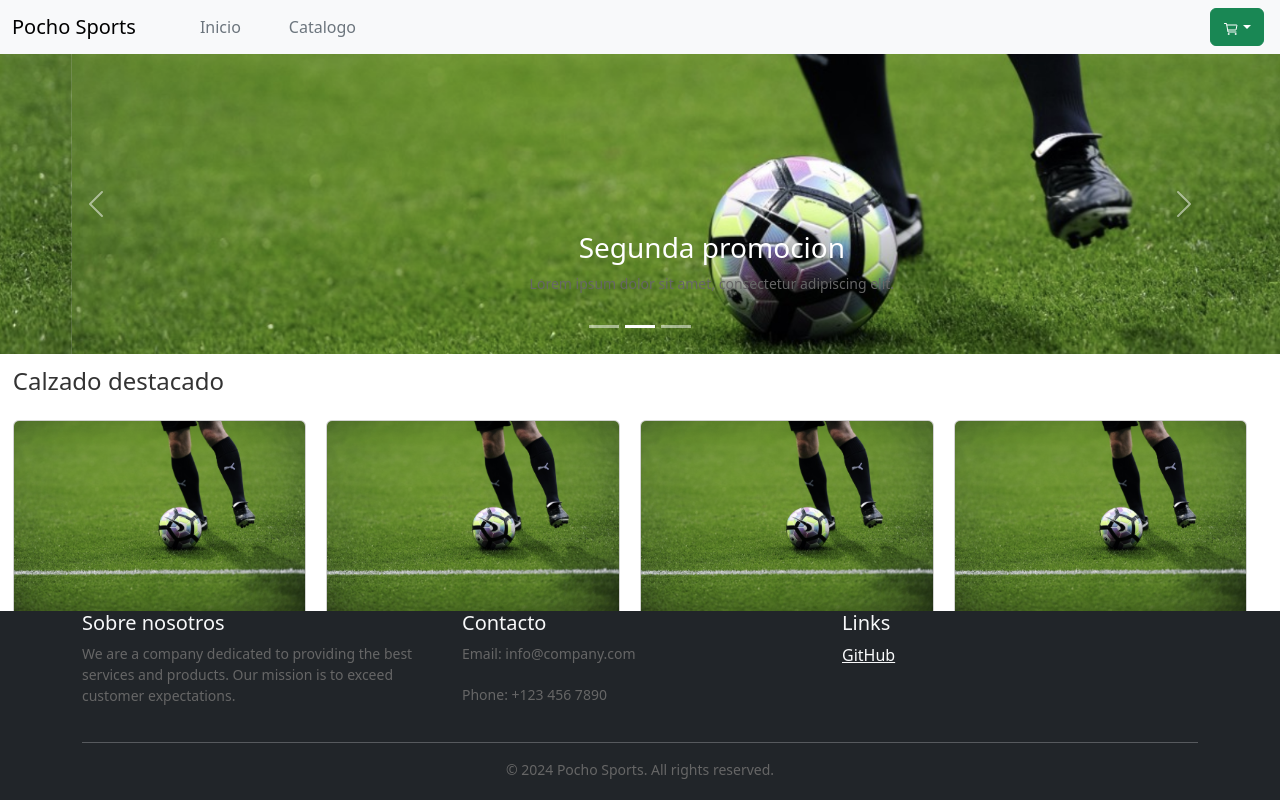
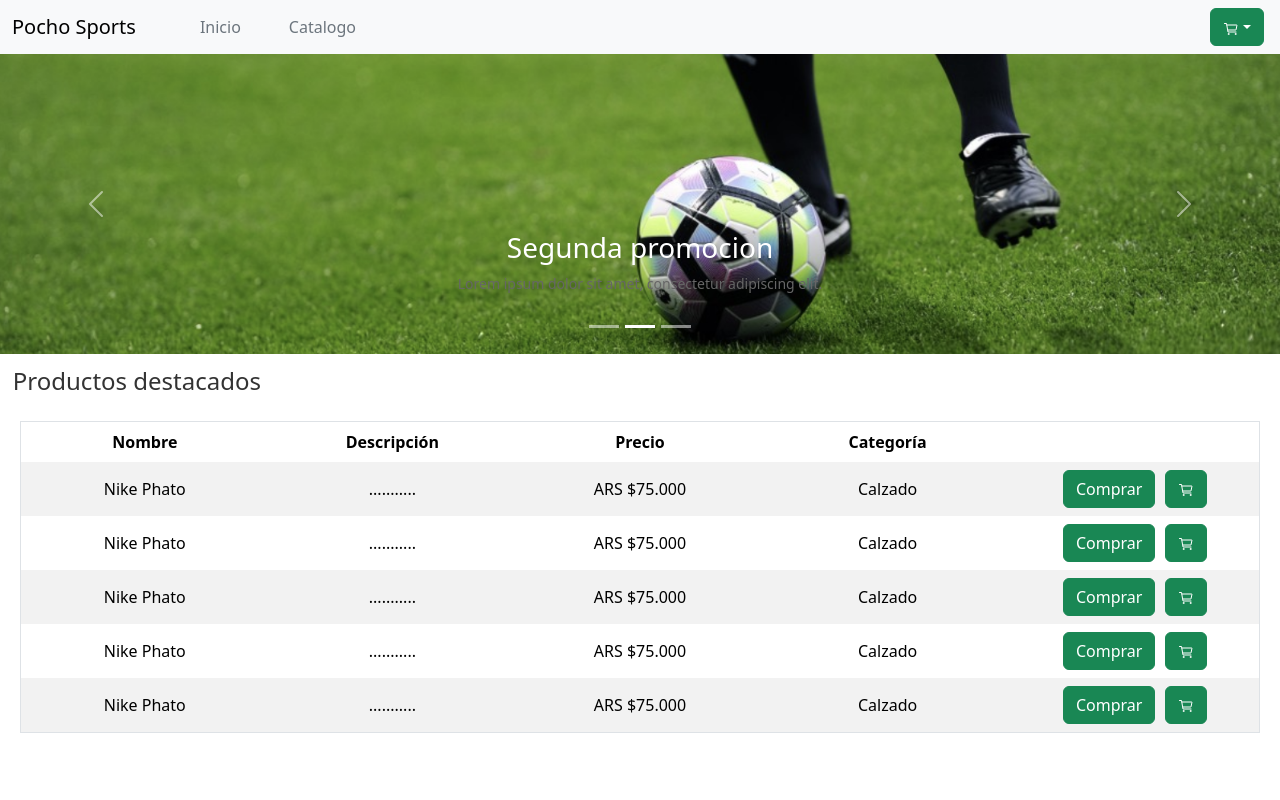
Before and after one commit to ImSaitam/proyecto_inet, a React (Create React App) app: page / in a window 1280 px wide. Shown: the top 800 px of the page. Built offline with nearby package versions, Linux system fonts and the light colour scheme; no server answers; the HTML template or start-up script is replaced by a standard one.

Commit message:
Cambie el inicio a como lo tenemos en el diseño, todo estatico

```diff
--- a/src/Footer.css
+++ b/src/Footer.css
@@ -1,11 +1,3 @@
 .col-md-4 {
     margin-top: 1em;
 }
-.footer-pocho{
-margin-top: auto;
-right: 0;
-left: 0;
-bottom: 0;
-position: absolute;
-
-}
--- a/src/components/Inicio.js
+++ b/src/components/Inicio.js
@@ -3,37 +3,31 @@ import BarraNav from './Navbar';
 import Footer from './footer.js';
 import React, { useState } from 'react';
 import Button from 'react-bootstrap/Button';
-import Card from 'react-bootstrap/Card';
 import Carousel from 'react-bootstrap/Carousel';
 import imagenEjemplo from '../img/img1.png';
 import '../inicio.css';
-import Pagination from 'react-bootstrap/Pagination';
+import Table from 'react-bootstrap/Table';
+import ButtonGroup from 'react-bootstrap/ButtonGroup';
+import { IoCartOutline } from "react-icons/io5";
 
 
 
 export default function Inicio() {
   const [index, setIndex] = useState(0);
-  const [activePage, setActivePage] = useState(1);
 
-  const products = [...Array(10)].map((_, idx) => ({
-    id: idx + 1,
-    title: `Producto N°${idx + 1}`,
-    image: imagenEjemplo
-  }));
 
-  const itemsPerPage = 4;
-  const totalPages = Math.ceil(products.length / itemsPerPage);
+  // const products = [...Array(10)].map((_, idx) => ({
+  //   id: idx + 1,
+  //   title: `Producto N°${idx + 1}`,
+  //   image: imagenEjemplo
+  // }));
+
 
   const handleSelect = (selectedIndex) => {
     setIndex(selectedIndex);
   };
 
-  const handlePageChange = (pageNumber) => {
-    setActivePage(pageNumber);
-  };
 
-  const startIdx = (activePage - 1) * itemsPerPage;
-  const selectedProducts = products.slice(startIdx, startIdx + itemsPerPage);
 
   return (
     <>
@@ -77,42 +71,94 @@ export default function Inicio() {
       </Carousel>
 
 
-      <h2 className="title-1">Calzado destacado</h2>
-      <div className="slider-container mt-4">
-        <div className="slider">
-          {selectedProducts.map((product) => (
-            <Card key={product.id} className="slider-card">
-              <Card.Img variant="top" src={product.image} />
-              <Card.Body>
-                <Card.Title>{product.title}</Card.Title>
-                <div className="botones-card">
-                  <Button variant="primary" className="gotoButton">Conseguilo</Button>
-                  <Button variant="secondary" className="carrito">🛒</Button>
-                </div>
-              </Card.Body>
-            </Card>
-          ))}
-        </div>
+      <h2 className="title-1">Productos destacados</h2>
+      <div className='contenido-inicio'>
+        <Table striped bordered className='centered-table'>
+          <thead>
+            <tr>
+              <th>Nombre</th>
+              <th>Descripción</th>
+              <th>Precio</th>
+              <th>Categoría</th>
+              <th>  </th>
+            </tr>
+          </thead>
+          <tbody>
+            <tr>
+              <td>Nike Phato</td>
+              <td>...........</td>
+              <td>ARS $75.000</td>
+              <td>Calzado</td>
+              <td className='actions-inicio'>
+                <ButtonGroup className="button-comprar" aria-label="">
+                  <Button variant="success">Comprar</Button>
+                </ButtonGroup>
+                <ButtonGroup aria-label="button-carrito">
+                  <Button variant="success"><IoCartOutline /></Button>
+                </ButtonGroup>
+              </td>
+            </tr>
+            <tr>
+            <td>Nike Phato</td>
+              <td>...........</td>
+              <td>ARS $75.000</td>
+              <td>Calzado</td>
+              <td className='actions-inicio'>
+                <ButtonGroup className="button-comprar" aria-label="">
+                  <Button variant="success">Comprar</Button>
+                </ButtonGroup>
+                <ButtonGroup aria-label="button-carrito">
+                  <Button variant="success"><IoCartOutline /></Button>
+                </ButtonGroup>
+              </td>
+            </tr>
+            <tr>
+            <td>Nike Phato</td>
+              <td>...........</td>
+              <td>ARS $75.000</td>
+              <td>Calzado</td>
+              <td className='actions-inicio'>
+                <ButtonGroup className="button-comprar" aria-label="">
+                  <Button variant="success">Comprar</Button>
+                </ButtonGroup>
+                <ButtonGroup aria-label="button-carrito">
+                  <Button variant="success"><IoCartOutline /></Button>
+                </ButtonGroup>
+              </td>
+            </tr>
+            <tr>
+            <td>Nike Phato</td>
+              <td>...........</td>
+              <td>ARS $75.000</td>
+              <td>Calzado</td>
+              <td className='actions-inicio'>
+                <ButtonGroup className="button-comprar" aria-label="">
+                  <Button variant="success">Comprar</Button>
+                </ButtonGroup>
+                <ButtonGroup aria-label="button-carrito">
+                  <Button variant="success"><IoCartOutline /></Button>
+                </ButtonGroup>
+              </td>
+            </tr>
+            <tr>
+            <td>Nike Phato</td>
+              <td>...........</td>
+              <td>ARS $75.000</td>
+              <td>Calzado</td>
+              <td className='actions-inicio'>
+                <ButtonGroup className="button-comprar" aria-label="">
+                  <Button variant="success">Comprar</Button>
+                </ButtonGroup>
+                <ButtonGroup aria-label="button-carrito">
+                  <Button variant="success"><IoCartOutline /></Button>
+                </ButtonGroup>
+              </td>
+            </tr>
+          </tbody>
+        </Table>
       </div>
 
-      <Pagination className="justify-content-center mt-4">
-        <Pagination.Prev
-          onClick={() => handlePageChange(activePage > 1 ? activePage - 1 : 1)}
-        />
-        {[...Array(totalPages)].map((_, idx) => (
-          <Pagination.Item
-            key={idx + 1}
-            active={idx + 1 === activePage}
-            onClick={() => handlePageChange(idx + 1)}
-          >
-            {idx + 1}
-          </Pagination.Item>
-        ))}
-        <Pagination.Next
-          onClick={() => handlePageChange(activePage < totalPages ? activePage + 1 : totalPages)}
-        />
-      </Pagination>
-      <Footer/>
+    <Footer/>
     </>
   );
 }
--- a/src/inicio.css
+++ b/src/inicio.css
@@ -1,32 +1,45 @@
 .custom-carousel .carousel-item img {
-    height: 300px; /* Ajusta la altura del carrusel aquí */
-    object-fit: cover;
-  }
+  height: 300px; /* Ajusta la altura del carrusel aquí */
+  object-fit: cover;
+}
 
-  .slider-container {
-    overflow-x: scroll;
-    display: flex;
-    justify-content: center;
-    height: 10% !important;
-  }
+.title-1{
+  margin-top: 1%;
+  margin-left: 1%;
+}
 
-  .slider {
-    display: flex;
-    gap: 20px;
-    width: fit-content;
-    margin-left: 1%;
-    margin-right: 1%;
-  }
+.contenido-inicio {
+  display: flex;
+  justify-content: center;
+  padding: 20px; /* Opcional: Ajusta el espacio alrededor de la tabla */
+}
 
-  .slider-card {
-    min-width: 10%;
-    flex: 10%;
-    flex: 0 0 calc(25% - 20px); /* Esto asegura que cada tarjeta ocupe un 25% del contenedor menos el margen */
-    margin-bottom: 20px;
-  }
+.centered-table {
+  width: 100%;
+  table-layout: fixed; /* Asegura que todas las columnas tengan el mismo ancho */
+  border-collapse: separate; /* Evita que los bordes se colapsen en la tabla */
+  border-spacing: 0; /* Elimina el espacio entre celdas */
+  border: 1px solid #dee2e6; /* Define el borde externo de la tabla */
+}
 
+.centered-table th, .centered-table td {
+  text-align: center; /* Centra el texto horizontalmente en las celdas */
+  border: none; /* Elimina los bordes internos de las celdas */
+}
 
-  .title-1{
-    margin-top: 1%;
-    margin-left: 1%;
-  }
+.centered-table td {
+  vertical-align: middle; /* Centra el contenido verticalmente en las celdas */
+}
+
+.actions-inicio {
+  display: flex;
+  justify-content: center; /* Centra los botones horizontalmente en el contenedor */
+}
+
+.btn-group {
+  margin: 0 5px; /* Espacio entre los grupos de botones */
+}
+
+.btn-group .btn {
+  margin-top: 0;
+}
```
